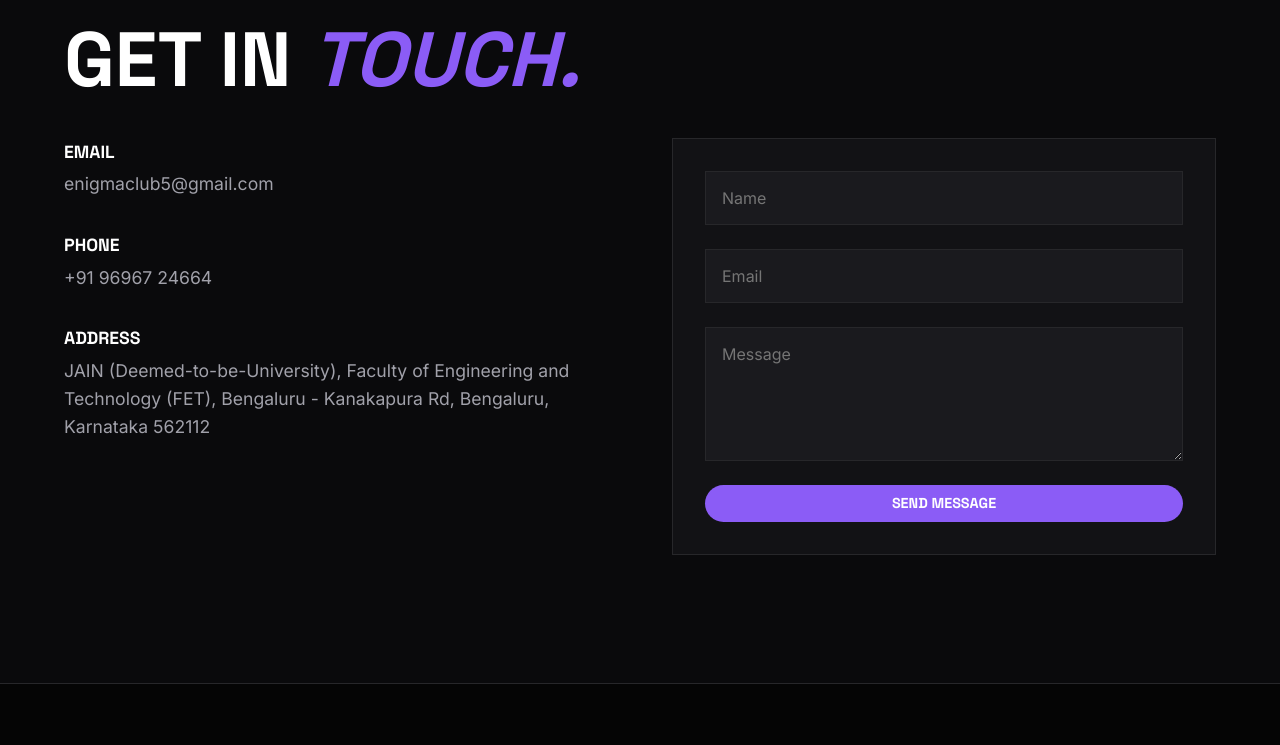
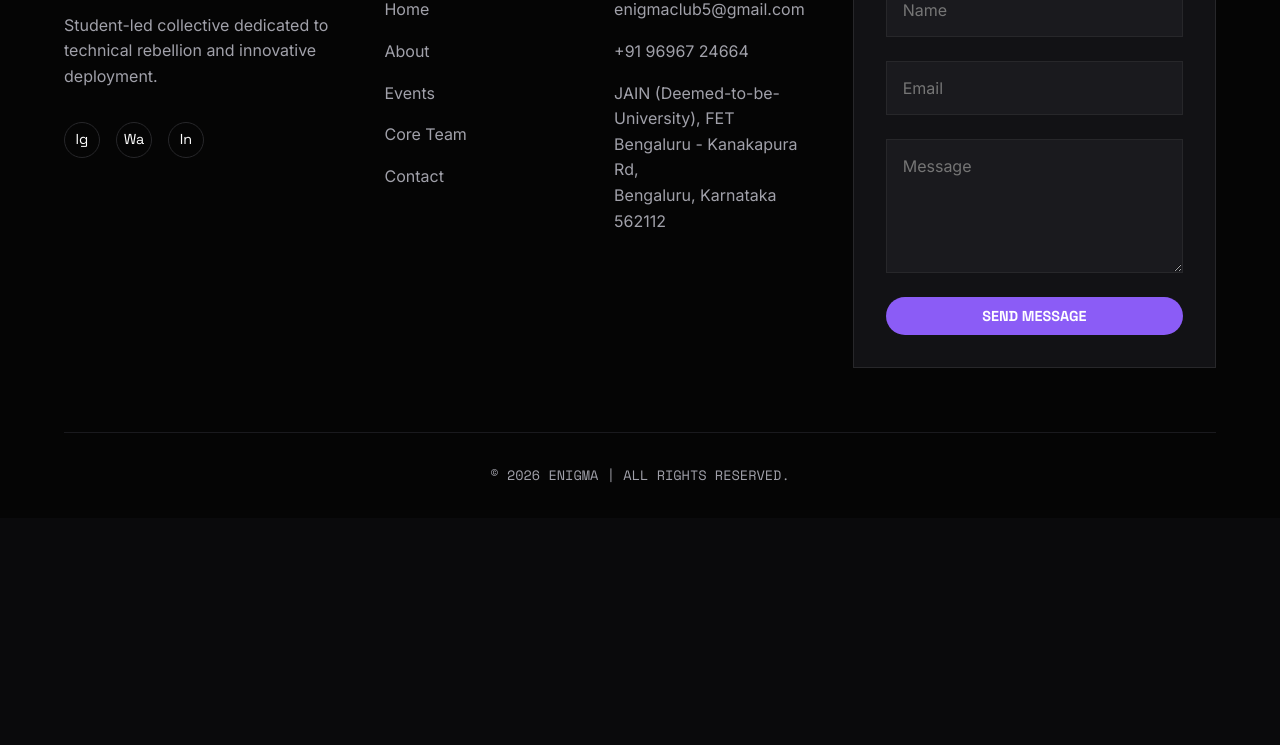
Before and after one commit to aariyan-kumar21/yuva-frontend, a plain HTML site: page Week-3/index.html in a window 1280 px wide. Shown: the part 4715-5460 px from the top of the page. After the commit the page ends 5233 px from the top, so only its background shows below. Drawn offline with nearby package versions, Linux system fonts and the light colour scheme.

Commit message:
Move contact form into the footer and remove original contact section

```diff
--- a/Week-3/index.html
+++ b/Week-3/index.html
@@ -190,42 +190,12 @@
       </div>
     </section>
 
-    <!-- CONTACT SECTION -->
-    <section id="contact" class="contact section-padding">
-      <h2 class="section-title">GET IN <span class="accent italic">TOUCH.</span></h2>
-      <div class="contact-layout">
-        <div class="contact-info">
-          <div class="info-item">
-            <strong>Email</strong><br>enigmaclub5@gmail.com
-          </div>
-          <div class="info-item">
-            <strong>Phone</strong><br>+91 96967 24664
-          </div>
-          <div class="info-item">
-            <strong>Address</strong><br>JAIN (Deemed-to-be-University), Faculty of Engineering and Technology (FET), Bengaluru - Kanakapura Rd, Bengaluru, Karnataka 562112
-          </div>
-        </div>
-        <div class="contact-form">
-          <form id="contactForm">
-            <label for="contact-name" class="sr-only">Name</label>
-            <input type="text" id="contact-name" placeholder="Name" required class="form-input">
 
-            <label for="contact-email" class="sr-only">Email</label>
-            <input type="email" id="contact-email" placeholder="Email" required class="form-input">
-
-            <label for="contact-message" class="sr-only">Message</label>
-            <textarea id="contact-message" placeholder="Message" required rows="5" class="form-input"></textarea>
-
-            <button type="submit" class="btn btn-primary btn-pill">SEND MESSAGE</button>
-          </form>
-        </div>
-      </div>
-    </section>
   </main>
 
 
 
-  <footer class="footer">
+  <footer id="contact" class="footer">
     <div class="footer-layout">
       <div class="footer-col brand-col">
         <div class="logo">
@@ -254,6 +224,22 @@
         <p>+91 96967 24664</p>
         <p>JAIN (Deemed-to-be-University), FET<br>Bengaluru - Kanakapura Rd,<br>Bengaluru, Karnataka 562112</p>
       </div>
+      <div class="footer-col form-col">
+        <div class="contact-form">
+          <form id="contactForm">
+            <label for="contact-name" class="sr-only">Name</label>
+            <input type="text" id="contact-name" placeholder="Name" required class="form-input">
+
+            <label for="contact-email" class="sr-only">Email</label>
+            <input type="email" id="contact-email" placeholder="Email" required class="form-input">
+
+            <label for="contact-message" class="sr-only">Message</label>
+            <textarea id="contact-message" placeholder="Message" required rows="5" class="form-input"></textarea>
+
+            <button type="submit" class="btn btn-primary btn-pill">SEND MESSAGE</button>
+          </form>
+        </div>
+      </div>
     </div>
     <div class="footer-bottom">
       <p>© 2026 ENIGMA | ALL RIGHTS RESERVED.</p>
--- a/Week-3/style.css
+++ b/Week-3/style.css
@@ -570,7 +570,7 @@ ul {
 
 .footer-layout {
   display: grid;
-  grid-template-columns: 2fr 1fr 1fr;
+  grid-template-columns: 1.5fr 1fr 1fr 2fr;
   gap: 3rem;
   margin-bottom: 4rem;
 }
```
